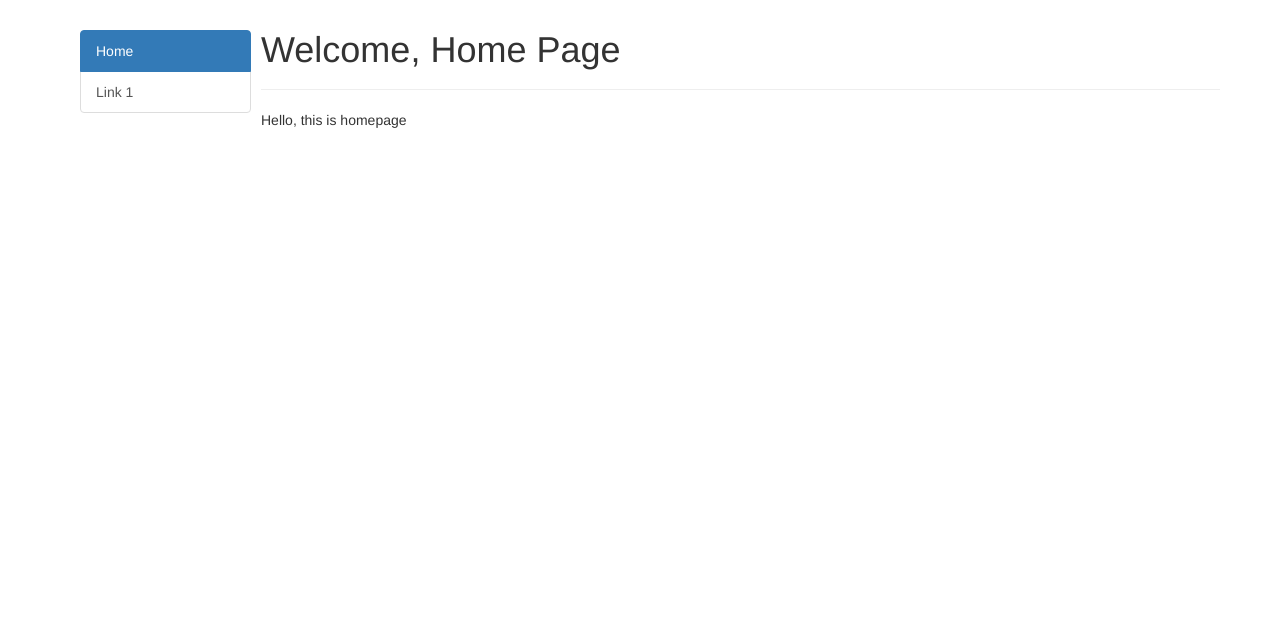
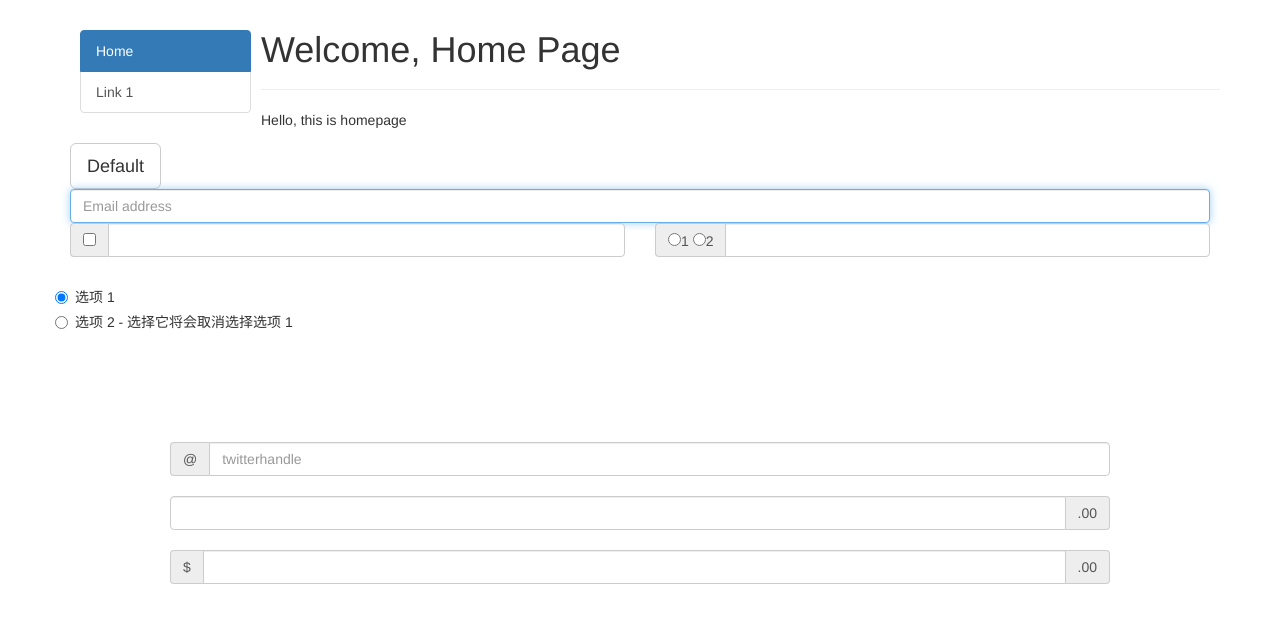
Before and after one commit to zhuanglingfeng/test, a website: page index.html in a window 1280 px wide. Drawn offline with nearby package versions, Linux system fonts and the light colour scheme; some packages are replaced by stand-ins of ours.

Commit message:
add bootstrap_kb

```diff
--- a/index.html
+++ b/index.html
@@ -1,15 +1,25 @@
 <!DOCTYPE html>
 <html ng-app="ngSpApp">
+
 <head>
     <title>Single Page App Template</title>
     <link rel="stylesheet" href="bower_components/bootstrap/dist/css/bootstrap.min.css">
+    <script src="bower_components/bootstrap/dist/js/bootstrap.js"></script>
+    <style>
+        .btn1.sharp {
+            border-radius: 0;
+        }
+    </style>
 </head>
+
 <body>
     <div class="container">
+        <div class="row">
+            <div class="col-lg-12">
                 <table style="width:100%;margin:10px">
                     <tr>
                         <td style="width: 15%;vertical-align: top;">
-					<div class="list-group" style="margin-top:20px" >
+                            <div class="list-group" style="margin-top:20px">
                                 <a href="#/" class="list-group-item active">Home</a>
                                 <a href="#/link1" class="list-group-item">Link 1</a>
                             </div>
@@ -20,38 +30,107 @@
                     </tr>
                 </table>
             </div>
+        </div>
+        <div class="row">
+            <div class="col-lg-12">
+                <button type="button" class="btn sharp btn-lg btn-default">Default</button>
+            </div>
+            <br>
+        </div>
+        <div class="row">
+            <div class="col-lg-12">
+                <input type="email" id="inputEmail" class="form-control" placeholder="Email address" required autofocus>
+            </div>
+            <br>
+        </div>
+        <div class="row">
+            <div class="col-lg-6">
+                <div class="input-group">
+                    <span class="input-group-addon">
+                        <input type="checkbox" aria-label="..."></input>
+                    </span>
+                    <input type="text" class="form-control" aria-label="..."></input>
+                </div>
+                <br />
+            </div>
+            <div class="col-lg-6">
+                <div class="input-group">
+                    <span class="input-group-addon">
+                      <input type="radio" name="optionsRadios" aria-label="123">1</input>
+                      <input type="radio" name="optionsRadios" aria-label="123">2</input>
+                    </span>
+                    <input type="text" class="form-control" aria-label="..." />
+                </div>
+            </div>
+        </div>
+        <div class="row">
+          <div class="radio">
+             <label>
+                <input type="radio" name="optionsRadios" id="optionsRadios1"
+                   value="option1" checked> 选项 1
+             </label>
+          </div>
+          <div class="radio">
+             <label>
+                <input type="radio" name="optionsRadios" id="optionsRadios2"
+                   value="option2">
+                   选项 2 - 选择它将会取消选择选项 1
+             </label>
+        </div>
+    </div>
+    <div style="padding: 100px 100px 10px;">
+        <form class="bs-example bs-example-form" role="form">
+            <div class="input-group">
+                <span class="input-group-addon">@</span>
+                <input type="text" class="form-control" placeholder="twitterhandle">
+            </div>
+            <br>
+            <div class="input-group">
+                <input type="text" class="form-control">
+                <span class="input-group-addon">.00</span>
+            </div>
+            <br>
+            <div class="input-group">
+                <span class="input-group-addon">$</span>
+                <input type="text" class="form-control">
+                <span class="input-group-addon">.00</span>
+            </div>
+        </form>
+    </div>
     <script src="bower_components/angular/angular.js"></script>
     <script src="bower_components/angular-route/angular-route.js"></script>
+    <script src="bower_components/jquery/dist/jquery.js"></script>
     <script>
         //
         // Defining Module
         //
-    var spApp = angular.module( "ngSpApp", ['ngRoute'] );
+        var spApp = angular.module("ngSpApp", ['ngRoute']);
         //
         // Defining Routes
         //
         spApp.config(function($routeProvider) {
             $routeProvider.when('/link1', {
-    		controller : 'Link1Ctrl',
-    		templateUrl : 'views/link1.html'
+                controller: 'Link1Ctrl',
+                templateUrl: 'views/link1.html'
             }).otherwise({
-    		controller : 'HomeCtrl',
+                controller: 'HomeCtrl',
                 templateUrl: 'views/home.html'
             });
         });
         //
         // Controller for Home Page
         //
-    spApp.controller( "HomeCtrl", [ '$scope', function($scope) {
+        spApp.controller("HomeCtrl", ['$scope', function($scope) {
             $scope.text = 'Hello, this is homepage';
         }]);
 
         //
         // Controller for Link1 Page
         //
-    spApp.controller( "Link1Ctrl", [ '$scope', function($scope) {
+        spApp.controller("Link1Ctrl", ['$scope', function($scope) {
             $scope.text = 'Hello, this is link1 page';
         }]);
     </script>
 </body>
+
 </html>
```
Also changed, not shown: 1 other file. Lines whose indentation alone changed are shown as unchanged.
